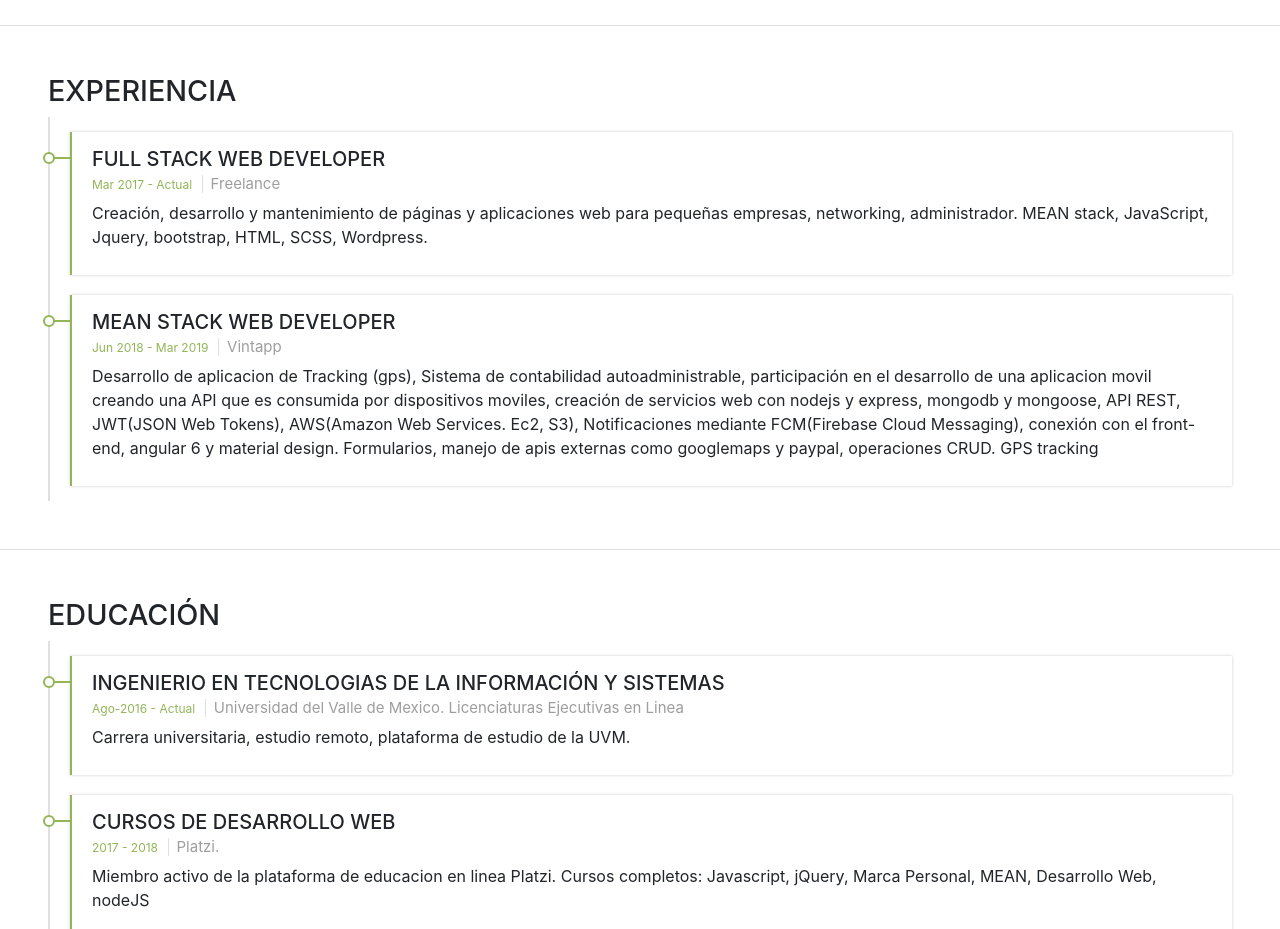
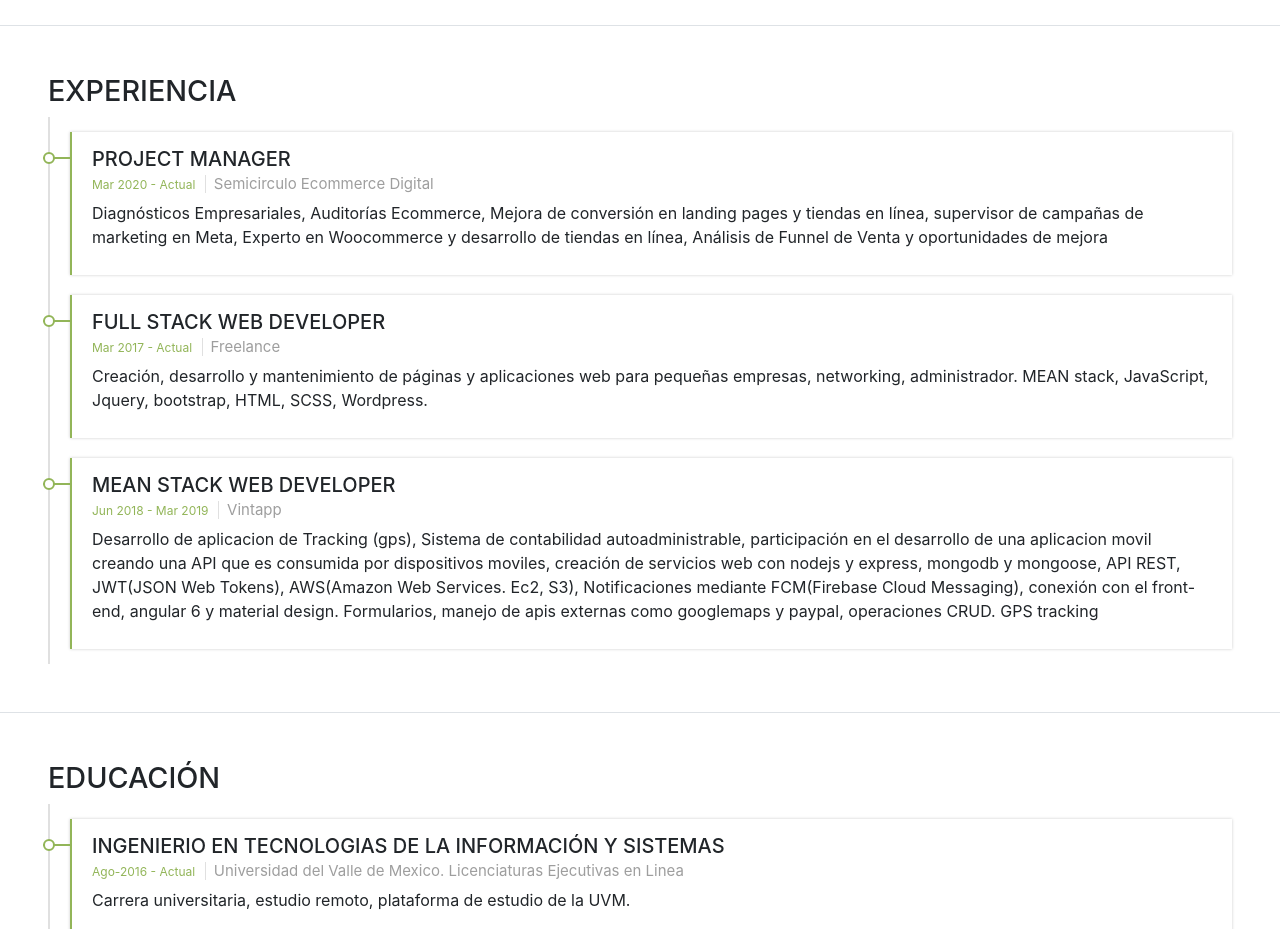
Before and after one commit to jorzarios/jorzariosCV, a website with bundled scripts: page index.html in a window 1280 px wide. Shown: the part 1920-2849 px from the top of the page. Built offline with nearby package versions, Linux system fonts and the light colour scheme.

Commit message:
Actualización de CV

```diff
--- a/index.html
+++ b/index.html
@@ -296,6 +296,14 @@
                     </div>
 
                     <div class="timeline">
+                       <!-- Experience 3 -->
+                      <div class="timeline-item">
+                        <h4 class="item-title">Project Manager</h4>
+                        <span class="item-period">Mar 2020 - Actual</span>
+                        <span class="item-small">Semicirculo Ecommerce Digital</span>
+                        <p class="item-description">Diagnósticos Empresariales, Auditorías Ecommerce, Mejora de conversión en landing pages y tiendas en línea, supervisor de campañas de marketing en Meta, Experto en Woocommerce y desarrollo de tiendas en línea, Análisis de Funnel de Venta y oportunidades de mejora</p>
+                      </div>
+                      <!-- / Experience 3 -->
                      <!-- Experience 2 -->
                       <div class="timeline-item">
                         <h4 class="item-title">Full stack web developer</h4>
```
